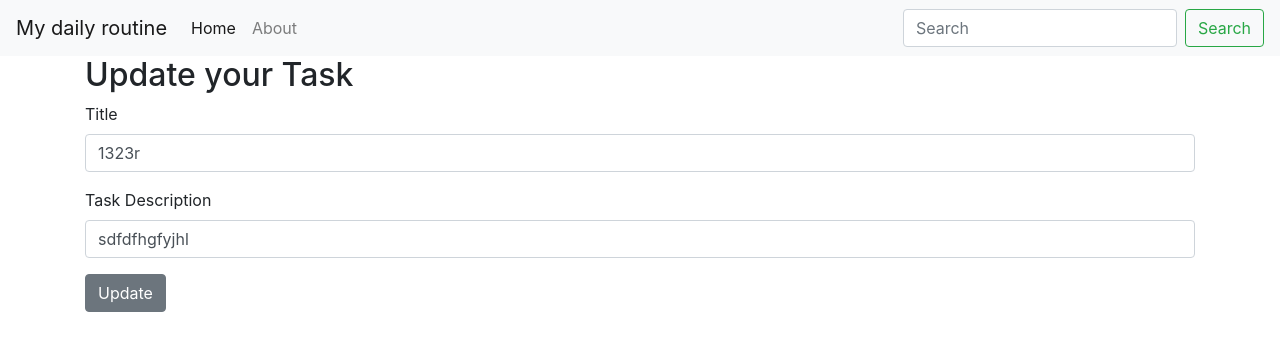
After one commit to dhyeyBhimani/flask_application, a Flask app: page /update/4 in a window 1280 px wide. The commit adds this page. Shown: the top 351 px of the page. Run offline with Flask 3, Linux system fonts and the light colour scheme; data comes from the database, SQL or seed files in the repository; both versions use the stored data as it was after the commit.

Commit message:
Your commit message

```diff
--- a/app.py
+++ b/app.py
@@ -1,4 +1,4 @@
-from flask import Flask ,render_template,request
+from flask import Flask ,render_template,request,redirect
 from flask_sqlalchemy import SQLAlchemy
 from datetime import datetime
 app = Flask(__name__)
@@ -18,16 +18,33 @@ def hello():
     if request.method == 'POST':
         title = request.form['Title']
         desc = request.form['Desc']
-        print("post")
         task = Routine(title =title, desc=desc)
         db.session.add(task)
         db.session.commit()
     alltask = Routine.query.all()
     return render_template('index.html',alltask = alltask)
 
-@app.route('/index')
-def index():
-    return 'this is an index page'
+@app.route('/delete/<int:Sno>')
+def delete(Sno):
+    alltask = Routine.query.filter_by(Sno = Sno).first()
+    db.session.delete(alltask)
+    db.session.commit()
+    return redirect("/")
+
+@app.route('/update/<int:Sno>',methods = ['GET','POST'])
+def update(Sno):
+    if request.method == 'POST':
+        title = request.form['Title']
+        desc = request.form['Desc']
+        alltask = Routine.query.filter_by(Sno = Sno).first()
+        alltask.title = title
+        alltask.desc = desc
+        db.session.add(alltask)
+        db.session.commit()
+        return redirect("/")
+    alltask = Routine.query.filter_by(Sno = Sno).first()
+    return render_template('update.html',alltask = alltask)
+
 
 if __name__ == '__main__':
     with app.app_context():
--- /dev/null
+++ b/templates/base.html
@@ -0,0 +1,46 @@
+<!doctype html>
+<html lang="en">
+
+<head>
+    <!-- Required meta tags -->
+    <meta charset="utf-8">
+    <meta name="viewport" content="width=device-width, initial-scale=1, shrink-to-fit=no">
+
+    <!-- Bootstrap CSS -->
+    <link rel="stylesheet" href="https://cdn.jsdelivr.net/npm/bootstrap@4.3.1/dist/css/bootstrap.min.css"
+        integrity="sha384-ggOyR0iXCbMQv3Xipma34MD+dH/1fQ784/j6cY/iJTQUOhcWr7x9JvoRxT2MZw1T" crossorigin="anonymous">
+
+    <title>my website</title>
+</head>
+
+<body>
+    <nav class="navbar navbar-expand-lg navbar-light bg-light">
+        <a class="navbar-brand" href="/">My daily routine</a>
+        <button class="navbar-toggler" type="button" data-toggle="collapse" data-target="#navbarSupportedContent"
+            aria-controls="navbarSupportedContent" aria-expanded="false" aria-label="Toggle navigation">
+            <span class="navbar-toggler-icon"></span>
+        </button>
+
+        <div class="collapse navbar-collapse" id="navbarSupportedContent">
+            <ul class="navbar-nav mr-auto">
+                <li class="nav-item active">
+                    <a class="nav-link" href="#">Home <span class="sr-only">(current)</span></a>
+                </li>
+                <li class="nav-item">
+                    <a class="nav-link" href="#">About</a>
+                </li>
+            </ul>
+            <form class="form-inline my-2 my-lg-0">
+                <input class="form-control mr-sm-2" type="search" placeholder="Search" aria-label="Search">
+                <button class="btn btn-outline-success my-2 my-sm-0" type="submit">Search</button>
+            </form>
+        </div>
+    </nav>
+
+
+    {% block body %}
+
+    {% endblock body %}
+</body>
+
+</html>
--- /dev/null
+++ b/templates/update.html
@@ -0,0 +1,29 @@
+{% extends 'base.html' %}
+{% block body %}
+<div class="container">
+    <h2>Update your Task</h2>
+    <form action="/update/{{alltask.Sno}}" method="POST">
+        <div class="form-group">
+            <label for="Title">Title</label>
+            <input type="text" class="form-control" name="Title" value ="{{alltask.title}}" id="Title">
+        </div>
+        <div class="form-group">
+            <label for="Desc">Task Description</label>
+            <input type="text" class="form-control" name="Desc" value ="{{alltask.desc}}" id="Desc">
+        </div>
+        <button type="submit" class="btn btn-secondary">Update</button>
+    </form>
+</div>
+<!-- Optional JavaScript -->
+<!-- jQuery first, then Popper.js, then Bootstrap JS -->
+<script src="https://code.jquery.com/jquery-3.3.1.slim.min.js"
+    integrity="sha384-q8i/X+965DzO0rT7abK41JStQIAqVgRVzpbzo5smXKp4YfRvH+8abtTE1Pi6jizo"
+    crossorigin="anonymous"></script>
+<script src="https://cdn.jsdelivr.net/npm/popper.js@1.14.7/dist/umd/popper.min.js"
+    integrity="sha384-UO2eT0CpHqdSJQ6hJty5KVphtPhzWj9WO1clHTMGa3JDZwrnQq4sF86dIHNDz0W1"
+    crossorigin="anonymous"></script>
+<script src="https://cdn.jsdelivr.net/npm/bootstrap@4.3.1/dist/js/bootstrap.min.js"
+    integrity="sha384-JjSmVgyd0p3pXB1rRibZUAYoIIy6OrQ6VrjIEaFf/nJGzIxFDsf4x0xIM+B07jRM"
+    crossorigin="anonymous"></script>
+
+{% endblock body %}
```
Also changed, not shown: templates/index.html (+17 -58 lines), instance/task.db.
